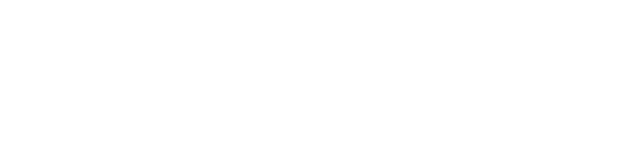
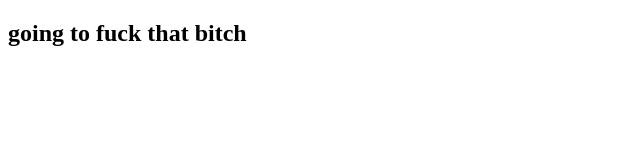
Before and after one commit to yefmoney/kola, a plain HTML site: page index.html in a window 1280 px wide. Shown: the whole page, without its empty margins (0-640 px from the left). Drawn offline with Linux system fonts and the light colour scheme.

Commit message:
second commit

```diff
--- a/index.html
+++ b/index.html
@@ -6,6 +6,6 @@
     <title>Document</title>
 </head>
 <body>
-
+    <h2>going to fuck that bitch</h2>
 </body>
 </html>
```
